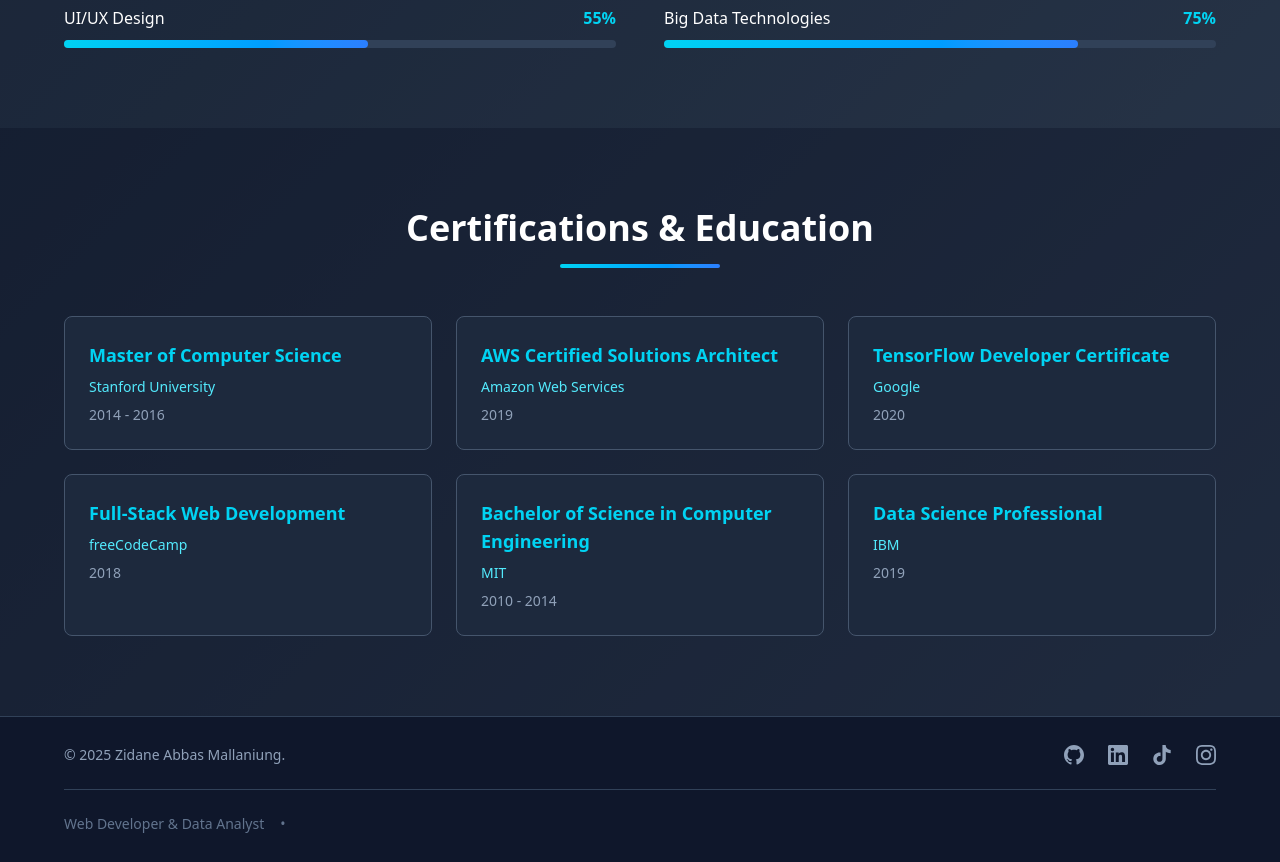
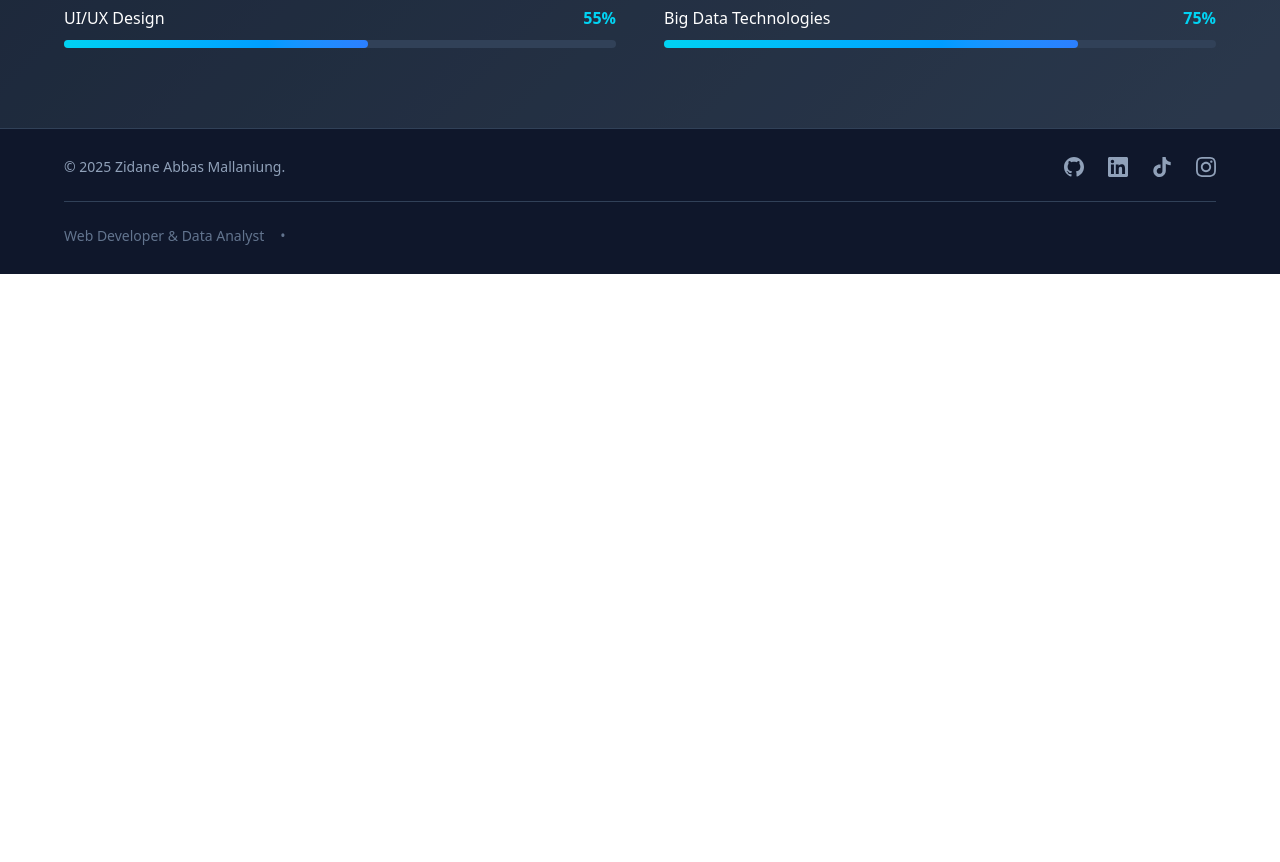
Before and after one commit to DanekZ/porto_web_datalis_frontend, a React (Vite) app: page /about in a window 1280 px wide. Shown: the part 1600-2462 px from the top of the page. After the commit the page ends 1874 px from the top, so only its background shows below. Built offline with nearby package versions, Linux system fonts and the light colour scheme.

Commit message:
delete feature certificate

```diff
--- a/src/pages/About.jsx
+++ b/src/pages/About.jsx
@@ -241,55 +241,6 @@ const About = () => {
           </div>
         </div>
       </section>
-
-      {/* Certifications & Education Section */}
-      <section className="section bg-slate-900/50">
-        <div className="container">
-          <div className="mb-12 text-center">
-            <h2 className="mb-4 text-4xl font-bold text-white">Certifications & Education</h2>
-            <div className="mx-auto w-40 h-1 bg-gradient-to-r from-cyan-400 to-blue-500 rounded-full"></div>
-          </div>
-
-          <div className="grid grid-cols-1 md:grid-cols-2 lg:grid-cols-3 gap-6">
-            {/* Education Cards */}
-            <div className="bg-slate-800 rounded-lg p-6 border border-slate-600 hover:border-cyan-400 transition-all duration-300 hover:shadow-lg hover:shadow-cyan-400/20">
-              <div className="text-cyan-400 font-bold text-lg mb-2">Master of Computer Science</div>
-              <div className="text-cyan-300 text-sm mb-2">Stanford University</div>
-              <div className="text-slate-400 text-sm">2014 - 2016</div>
-            </div>
-
-            <div className="bg-slate-800 rounded-lg p-6 border border-slate-600 hover:border-cyan-400 transition-all duration-300 hover:shadow-lg hover:shadow-cyan-400/20">
-              <div className="text-cyan-400 font-bold text-lg mb-2">AWS Certified Solutions Architect</div>
-              <div className="text-cyan-300 text-sm mb-2">Amazon Web Services</div>
-              <div className="text-slate-400 text-sm">2019</div>
-            </div>
-
-            <div className="bg-slate-800 rounded-lg p-6 border border-slate-600 hover:border-cyan-400 transition-all duration-300 hover:shadow-lg hover:shadow-cyan-400/20">
-              <div className="text-cyan-400 font-bold text-lg mb-2">TensorFlow Developer Certificate</div>
-              <div className="text-cyan-300 text-sm mb-2">Google</div>
-              <div className="text-slate-400 text-sm">2020</div>
-            </div>
-
-            <div className="bg-slate-800 rounded-lg p-6 border border-slate-600 hover:border-cyan-400 transition-all duration-300 hover:shadow-lg hover:shadow-cyan-400/20">
-              <div className="text-cyan-400 font-bold text-lg mb-2">Full-Stack Web Development</div>
-              <div className="text-cyan-300 text-sm mb-2">freeCodeCamp</div>
-              <div className="text-slate-400 text-sm">2018</div>
-            </div>
-
-            <div className="bg-slate-800 rounded-lg p-6 border border-slate-600 hover:border-cyan-400 transition-all duration-300 hover:shadow-lg hover:shadow-cyan-400/20">
-              <div className="text-cyan-400 font-bold text-lg mb-2">Bachelor of Science in Computer Engineering</div>
-              <div className="text-cyan-300 text-sm mb-2">MIT</div>
-              <div className="text-slate-400 text-sm">2010 - 2014</div>
-            </div>
-
-            <div className="bg-slate-800 rounded-lg p-6 border border-slate-600 hover:border-cyan-400 transition-all duration-300 hover:shadow-lg hover:shadow-cyan-400/20">
-              <div className="text-cyan-400 font-bold text-lg mb-2">Data Science Professional</div>
-              <div className="text-cyan-300 text-sm mb-2">IBM</div>
-              <div className="text-slate-400 text-sm">2019</div>
-            </div>
-          </div>
-        </div>
-      </section>
     </div>
   );
 };
```
